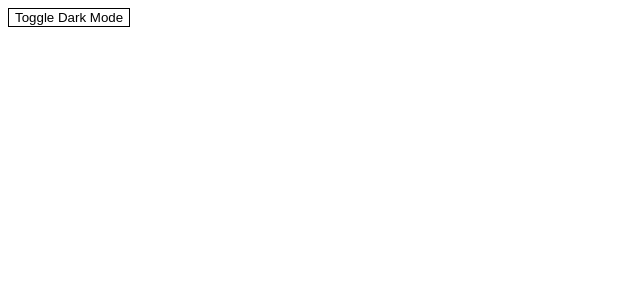
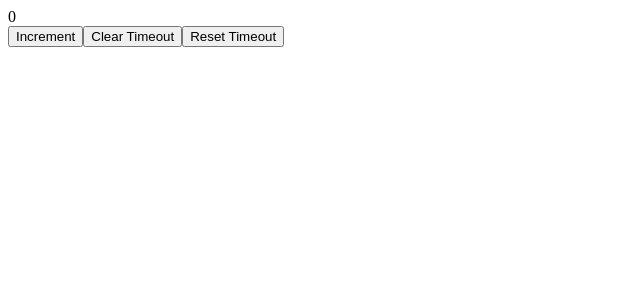
Before and after one commit to juniorencode/_playground, a React (Vite) app in the folder ReactCustomHooks/: page / in a window 1280 px wide. Shown: the top 300 px of the page, without its empty margins (0-640 px from the left). Built offline with nearby package versions, Linux system fonts and the light colour scheme.

Commit message:
feat: useTimeout

```diff
--- a/ReactCustomHooks/src/App.jsx
+++ b/ReactCustomHooks/src/App.jsx
@@ -1,19 +1,17 @@
-import { useDarkMode } from './hooks/useDarkMode.hook';
+import { useState } from 'react';
+import { useTimeout } from './hooks/useTimeout.hook';
 
 function App() {
-  const [darkMode, setDarkMode] = useDarkMode();
+  const [count, setCount] = useState(10);
+  const { clear, reset } = useTimeout(() => setCount(0), 1000);
 
   return (
-    <button
-      onClick={() => setDarkMode(prevDarkMode => !prevDarkMode)}
-      style={{
-        border: `1px solid ${darkMode ? 'white' : 'black'}`,
-        background: 'none',
-        color: darkMode ? 'white' : 'black'
-      }}
-    >
-      Toggle Dark Mode
-    </button>
+    <div>
+      <div>{count}</div>
+      <button onClick={() => setCount(c => c + 1)}>Increment</button>
+      <button onClick={clear}>Clear Timeout</button>
+      <button onClick={reset}>Reset Timeout</button>
+    </div>
   );
 }
 
--- /dev/null
+++ b/ReactCustomHooks/src/hooks/useTimeout.hook.jsx
@@ -0,0 +1,32 @@
+import { useCallback, useEffect, useRef } from 'react';
+
+const useTimeout = (callback, delay) => {
+  const callbackRef = useRef(callback);
+  const timeoutRef = useRef();
+
+  useEffect(() => {
+    callbackRef.current = callback;
+  }, [callback]);
+
+  const set = useCallback(() => {
+    timeoutRef.current = setTimeout(() => callbackRef.current(), delay);
+  }, [delay]);
+
+  const clear = useCallback(() => {
+    timeoutRef.current && clearTimeout(timeoutRef.current);
+  }, []);
+
+  useEffect(() => {
+    set();
+    return clear;
+  }, [delay, set, clear]);
+
+  const reset = useCallback(() => {
+    clear();
+    set();
+  }, [clear, set]);
+
+  return { reset, clear };
+};
+
+export { useTimeout };
```
